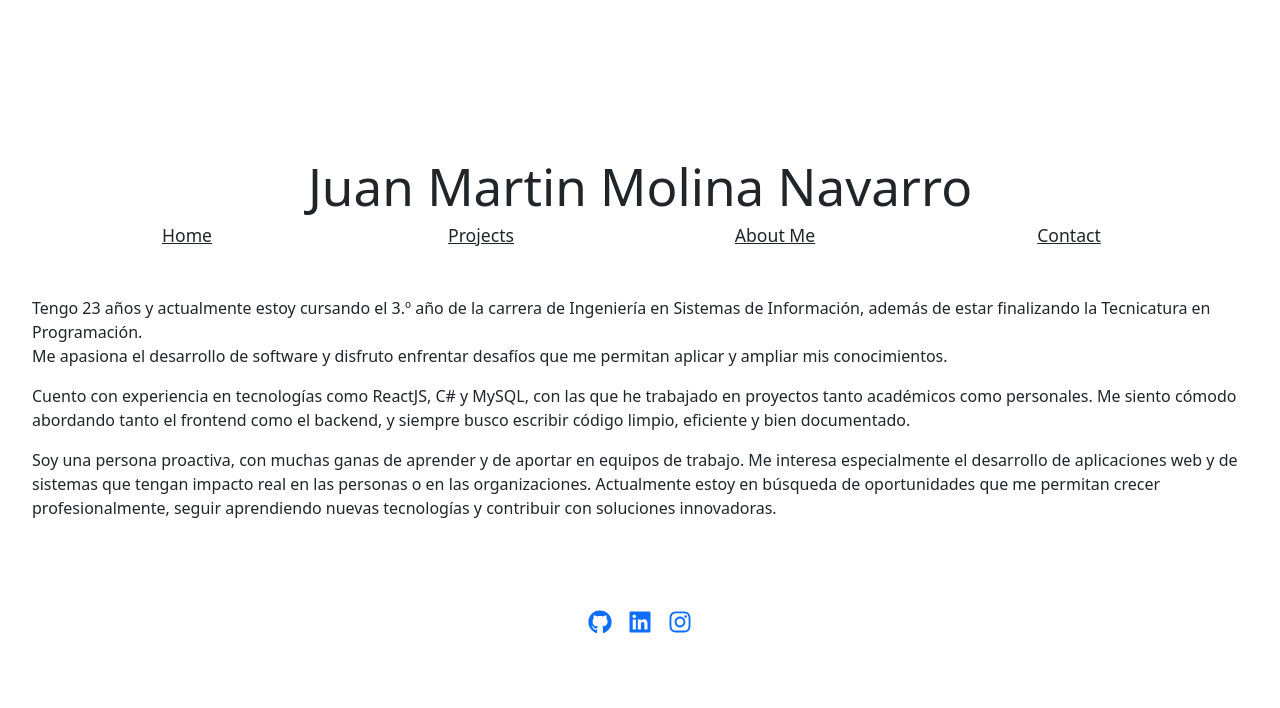
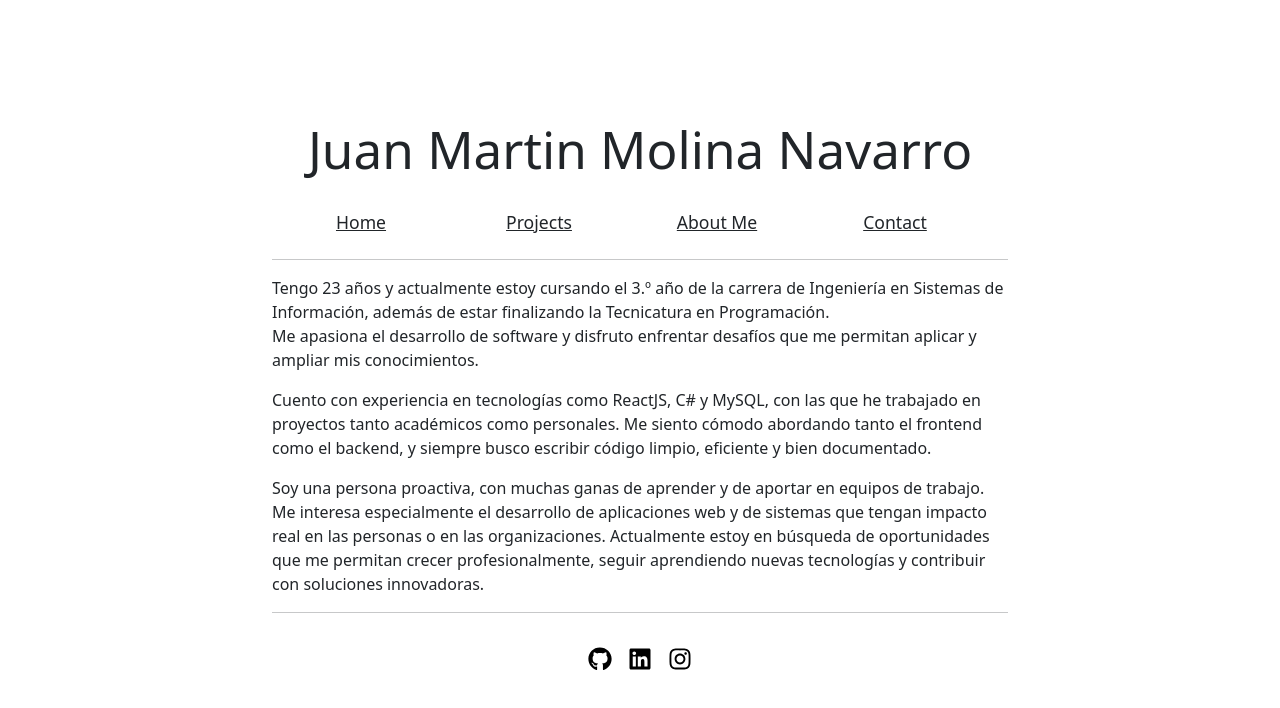
Before and after one commit to JuanMolinaNavarro/tp3-molina-navarro, a React (Vite) app: page / in a window 1280 px wide. Shown: the top 708 px of the page. Built offline with nearby package versions, Linux system fonts and the light colour scheme.

Commit message:
Agregando estilos a aboutMe

```diff
--- a/src/App.css
+++ b/src/App.css
@@ -1,5 +1,5 @@
 #root {
-  max-width: 1280px;
+  max-width: 800px;
   margin: 0 auto;
   padding: 2rem;
 
--- a/src/components/Footer.jsx
+++ b/src/components/Footer.jsx
@@ -4,17 +4,21 @@ import { FaGithub, FaLinkedin, FaInstagram } from 'react-icons/fa';
 
 const Footer = () => {
   return (
+    <>
+    <hr />
     <footer className="footer">
-      <a href="https://github.com/usuario" target="_blank" rel="noopener">
-        <FaGithub size={24} />
+      <a href="https://github.com/JuanMolinaNavarro" target="_blank" rel="noopener">
+        <FaGithub size={24} color='black'/>
       </a>
       <a href="https://linkedin.com/in/usuario" target="_blank" rel="noopener">
-        <FaLinkedin size={24} />
+        <FaLinkedin size={24} color='black' />
       </a>
       <a href="https://twitter.com/usuario" target="_blank" rel="noopener">
-        <FaInstagram size={24} />
+        <FaInstagram size={24} color='black' />
       </a>
     </footer>
+
+    </>
   )
 }
 
--- a/src/components/Header.jsx
+++ b/src/components/Header.jsx
@@ -8,6 +8,7 @@ const Header = () => {
         <div>
             <div className="header">
             <h1>Juan Martin Molina Navarro</h1>
+            <br />
                 <Container className="header-container">
                     <Row>
                         <Row className="header-row">
@@ -27,6 +28,7 @@ const Header = () => {
                     </Row>
                 </Container>
             </div>
+            <hr />
         </div>
     )
 }
--- a/src/components/MainAbout.jsx
+++ b/src/components/MainAbout.jsx
@@ -3,8 +3,7 @@ import { Card } from 'react-bootstrap'
 
 const MainAbout = () => {
     return (
-        <div className='main'>
-
+        <div className='mainAbout'>
             <Card style={{ width: '18rem' }}>
                 <Card.Body>
                     <Card.Title>4 Hobbies:</Card.Title>
--- a/src/index.css
+++ b/src/index.css
@@ -25,20 +25,24 @@ h1 {
 }
 
 
-h2{
-  font-family: cursive ;
+h2 {
+  font-family: cursive;
   font-style: italic;
 }
 
-.links{
+.links {
   color: black
 }
 
 .footer {
-  position: relative;           /* para que quede encima de otros elementos */
-  background-color: rgba(255,255,255,0.6); /* fondo blanco al 60% de opacidad */
-  backdrop-filter: blur(10px);  /* desenfoque de 10px */
-  -webkit-backdrop-filter: blur(10px); /* Safari */
+  position: relative;
+  /* para que quede encima de otros elementos */
+  background-color: rgba(255, 255, 255, 0.6);
+  /* fondo blanco al 60% de opacidad */
+  backdrop-filter: blur(10px);
+  /* desenfoque de 10px */
+  -webkit-backdrop-filter: blur(10px);
+  /* Safari */
   padding: 1rem;
   display: flex;
   justify-content: center;
@@ -51,7 +55,7 @@ h2{
 .header {
   position: sticky;
   top: 0;
-  background: rgba(255,255,255,0.8);
+  background: rgba(255, 255, 255, 0.8);
   backdrop-filter: blur(8px);
   z-index: 999;
   padding: 0.5rem 0;
@@ -89,8 +93,11 @@ h2{
   transform: translateY(-2px);
 }
 
-.main{
-  margin-top: 5vh;
-  margin-bottom: 5vh;
-  display: flex;
+.mainAbout {
+  padding-top: 1vh;
+  padding-bottom: 1vh;
+  align-items: center;
+  display: grid;
+  grid-template-columns: repeat(2, 1fr); /* 2 columnas iguales */
+  gap: 16px;
 }
```
